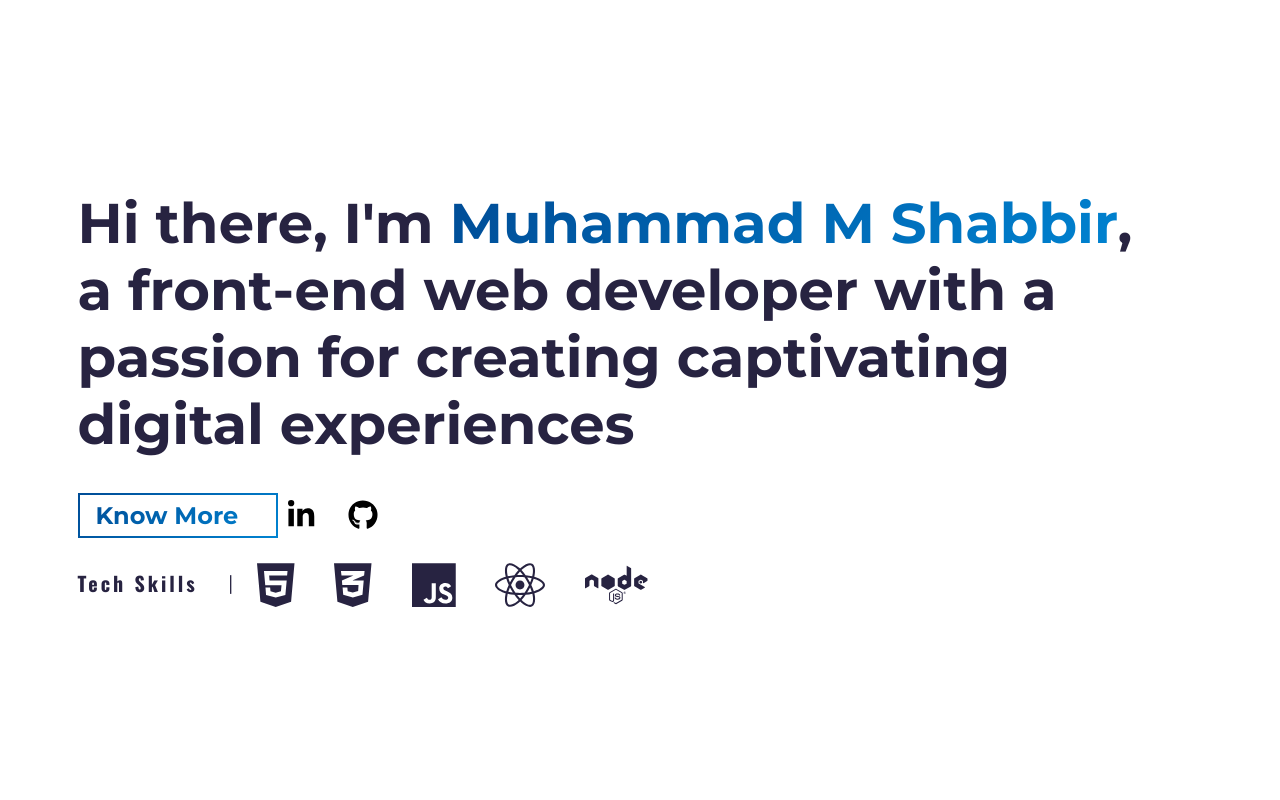
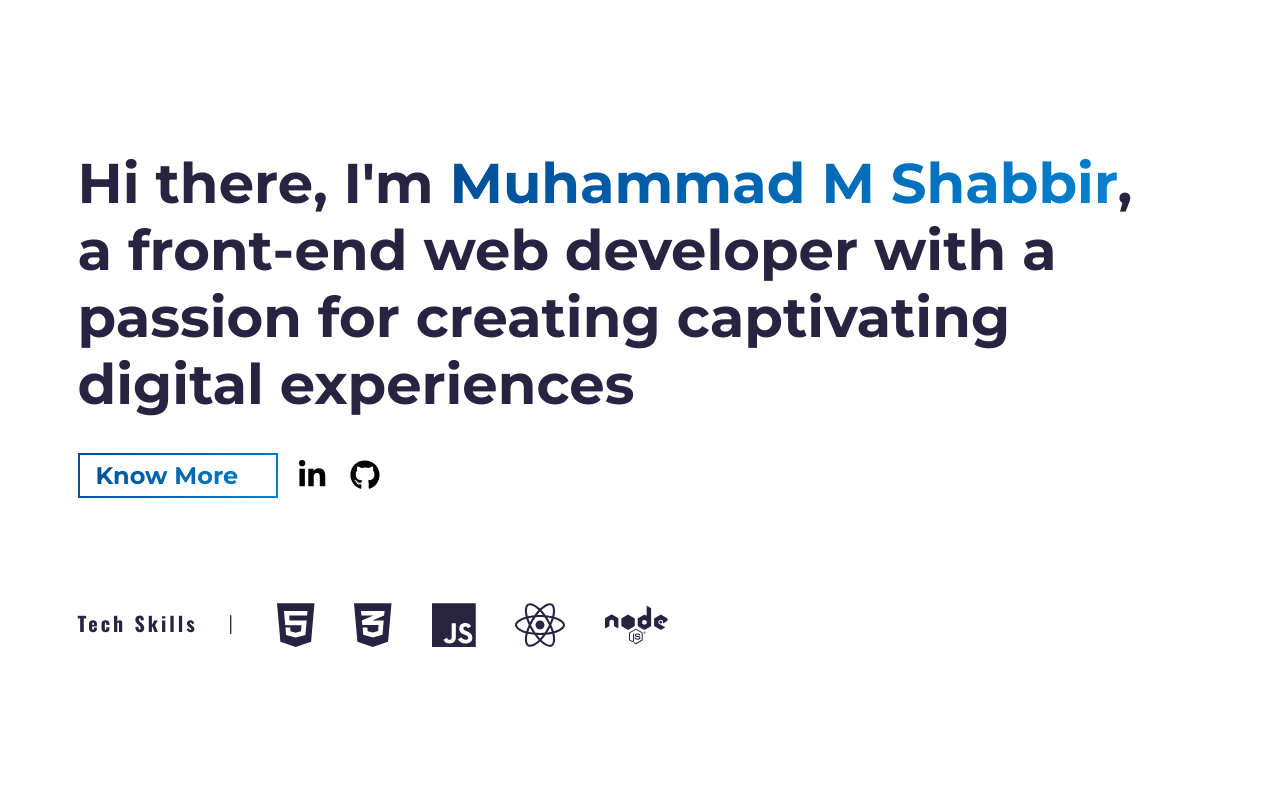
Before and after one commit to ShabbirMuhammad2000/My-Portfolio-Final, a website built with Parcel: page src/index.html in a window 1280 px wide. Shown: the top 800 px of the page. Built offline with nearby package versions, Linux system fonts and the light colour scheme.

Commit message:
Fixed styling

```diff
--- a/src/index.html
+++ b/src/index.html
@@ -81,7 +81,7 @@
         .icon-first{
           font-size: 5rem;
           margin-right: 4rem;
-          margin-left: 2rem;
+          margin-left: 4rem;
         }
     </style>
     <!-- /END Hero Section -->
--- a/src/sass/sections/_hero.scss
+++ b/src/sass/sections/_hero.scss
@@ -15,7 +15,7 @@
   left: 0;
   bottom: 0;
   right: 0;
-  z-index: unset; // Remove the negative z-index value
+  z-index: unset;
 
   @include respond(phone) {
     padding: 0rem $default-font-size;
@@ -45,7 +45,7 @@
 
   .hero-cta {
     display: flex;
-    align-items: center; /* Add this property */
+    align-items: center;
 
     @include respond(tab-port) {
       justify-content: center;
@@ -62,7 +62,7 @@
 
   .social-links-hero {
     display: flex;
-    align-items: center; /* Add this property */
+    align-items: center;
   }
 
   .social-links-hero a {
@@ -71,18 +71,20 @@
     height: 5rem;
     flex-direction: column;
     justify-content: center;
-    margin-left: 1rem; /* Adjust the margin to decrease the space between the icons */
+    margin-left: .1rem;
+    padding-left: 2rem;
     font-size: 3rem;
     transition: all 0.2s ease-in;
     display: flex;
   }
 }
 
+
 .tech-skills-hero {
   display: flex;
   align-items: center;
   text-align: left;
-  margin-top: 2rem;
+  margin-top: 10rem;
   font-family: 'Oswald', sans-serif;
   letter-spacing: .3rem;
 }
```
